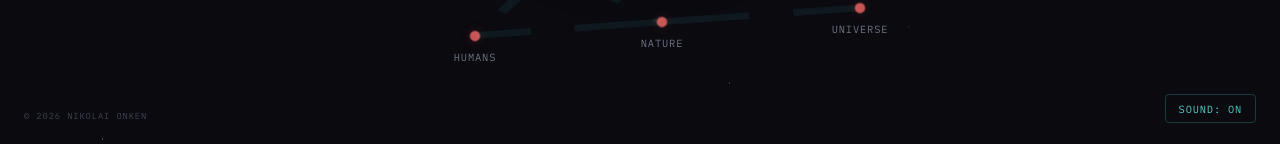
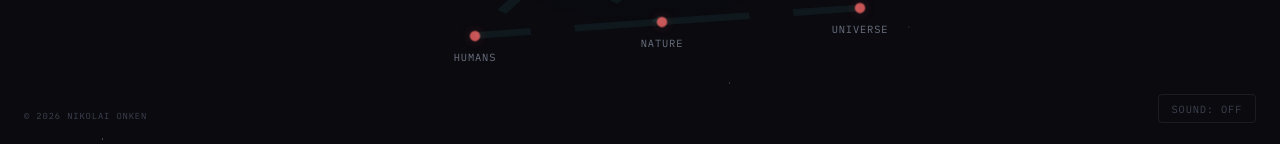
Before and after one commit to nonken/nikolaionken.com, a Next.js app: page / in a window 1280 px wide. Shown: the part 653-797 px from the top of the page. Built offline with nearby package versions, Linux system fonts and the light colour scheme.

Commit message:
Address review feedback: fix audio state sync
- Start audioOn as false so UI honestly shows "sound: off" until audio
  actually starts
- Call setAudioOn(true) inside startAudio when audio is enabled on first
  user interaction, keeping UI in sync with actual audio state

```diff
--- a/src/app/page.jsx
+++ b/src/app/page.jsx
@@ -203,7 +203,7 @@ export default function Home() {
   const [ready, setReady] = useState(false);
   const typewriterRef = useRef(null);
   const audioRef = useRef(null);
-  const [audioOn, setAudioOn] = useState(true);
+  const [audioOn, setAudioOn] = useState(false);
 
   useEffect(() => {
     const cleanupParallax = initParallax();
@@ -226,6 +226,7 @@ export default function Home() {
       if (!audioRef.current) {
         audioRef.current = initAudio();
         audioRef.current.toggle(); // enable immediately
+        setAudioOn(true);
       }
       document.removeEventListener("click", startAudio);
       document.removeEventListener("keydown", startAudio);
```
